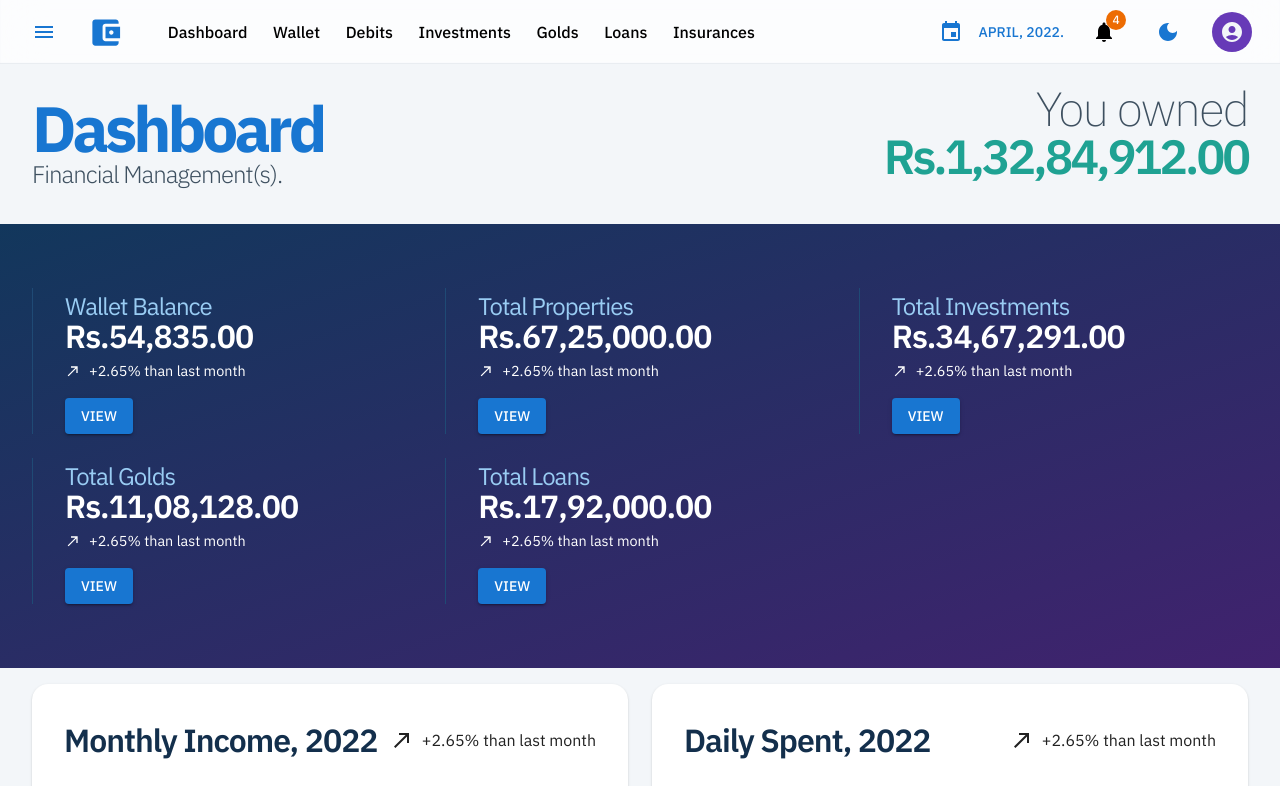
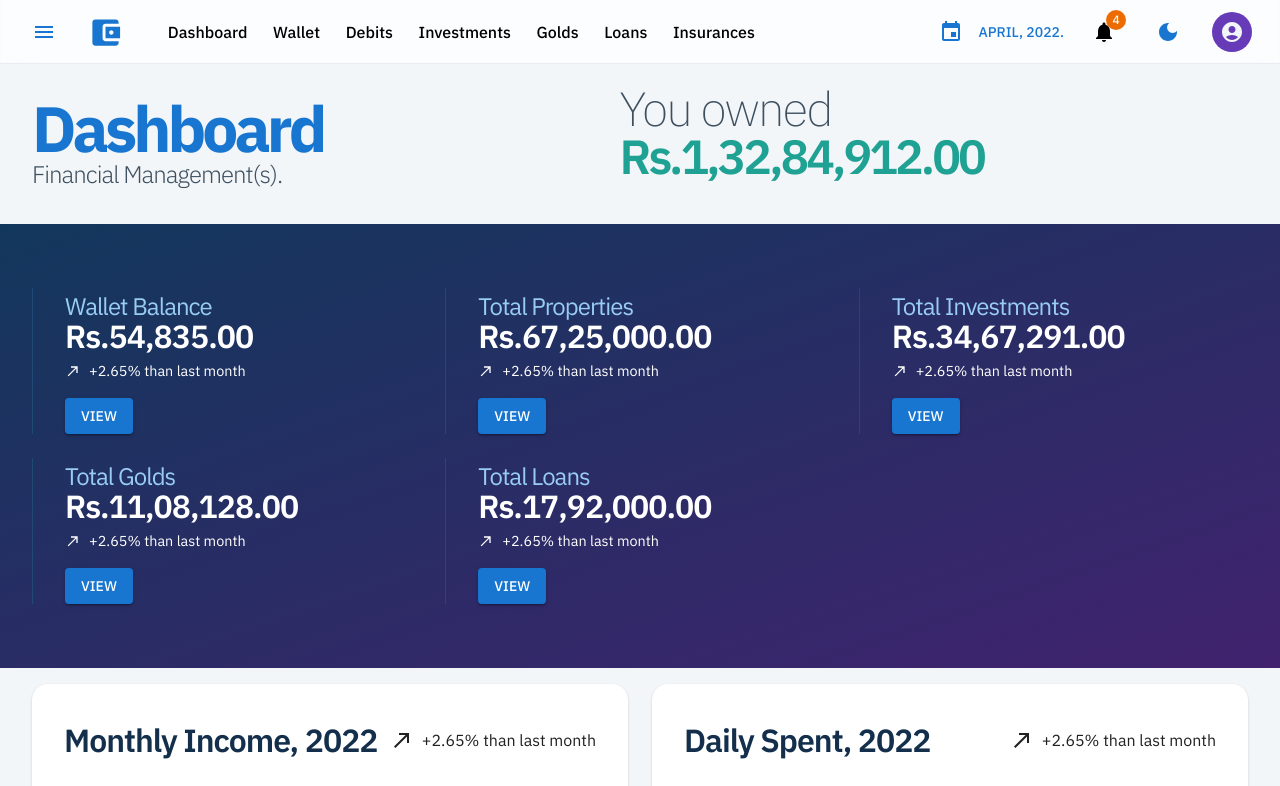
Before and after one commit to cra2ycoder/my-finance, a Next.js app: page /dashboard in a window 1280 px wide. Shown: the top 786 px of the page. Built offline with nearby package versions, Linux system fonts and the light colour scheme.

Commit message:
align property removed in typo

```diff
--- a/pages/dashboard.tsx
+++ b/pages/dashboard.tsx
@@ -28,7 +28,6 @@ function Dashboard() {
             width: '100%',
             fontSize: '3rem',
             fontWeight: 100,
-            textAlign: 'right',
             marginTop: -3,
             letterSpacing: -2,
             color: 'rgb(62, 80, 96)',
@@ -42,7 +41,6 @@ function Dashboard() {
             fontWeight: 600,
             fontSize: '3rem',
             marginTop: -3,
-            textAlign: 'right',
             letterSpacing: -3,
             color: '#1fa293',
           }}
```
